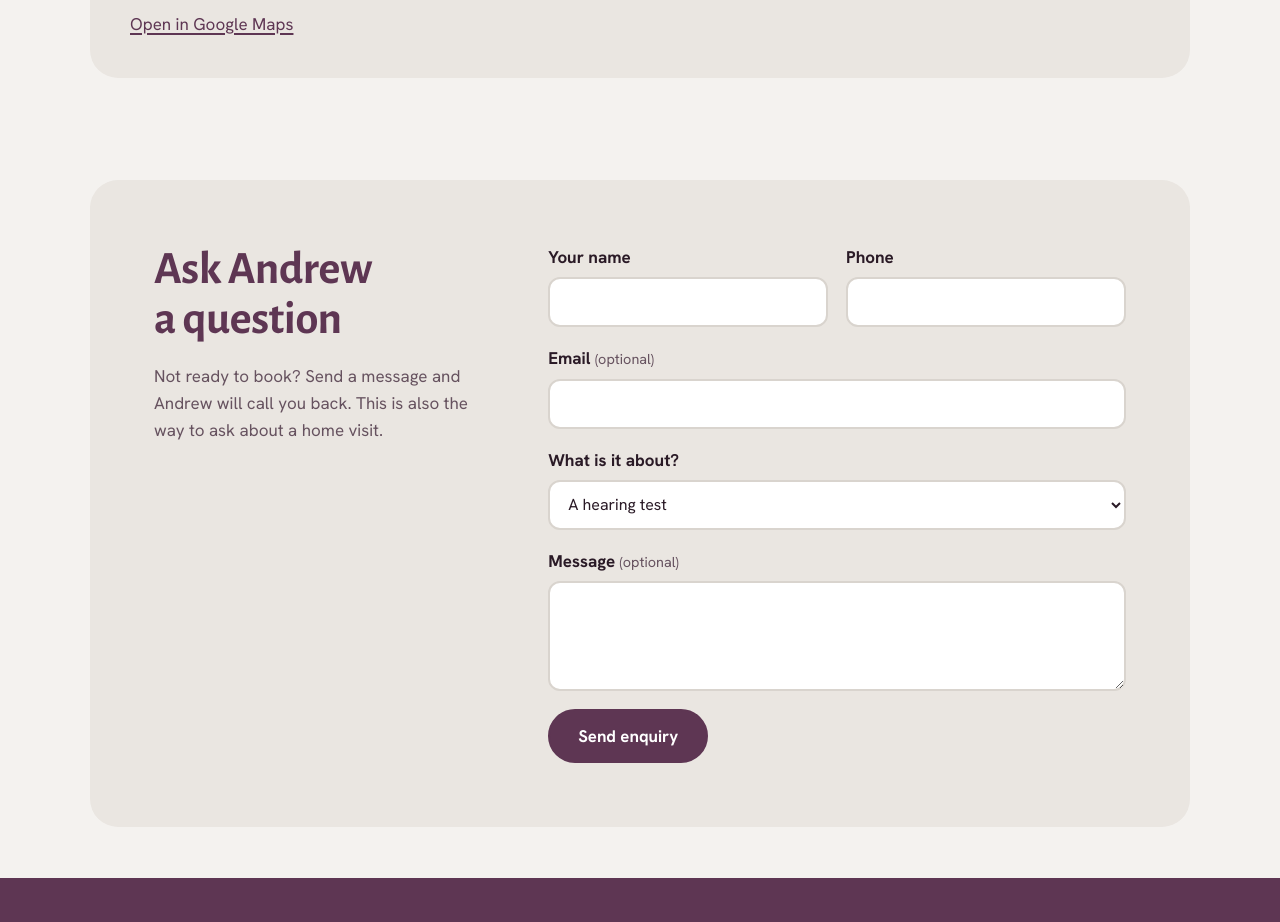
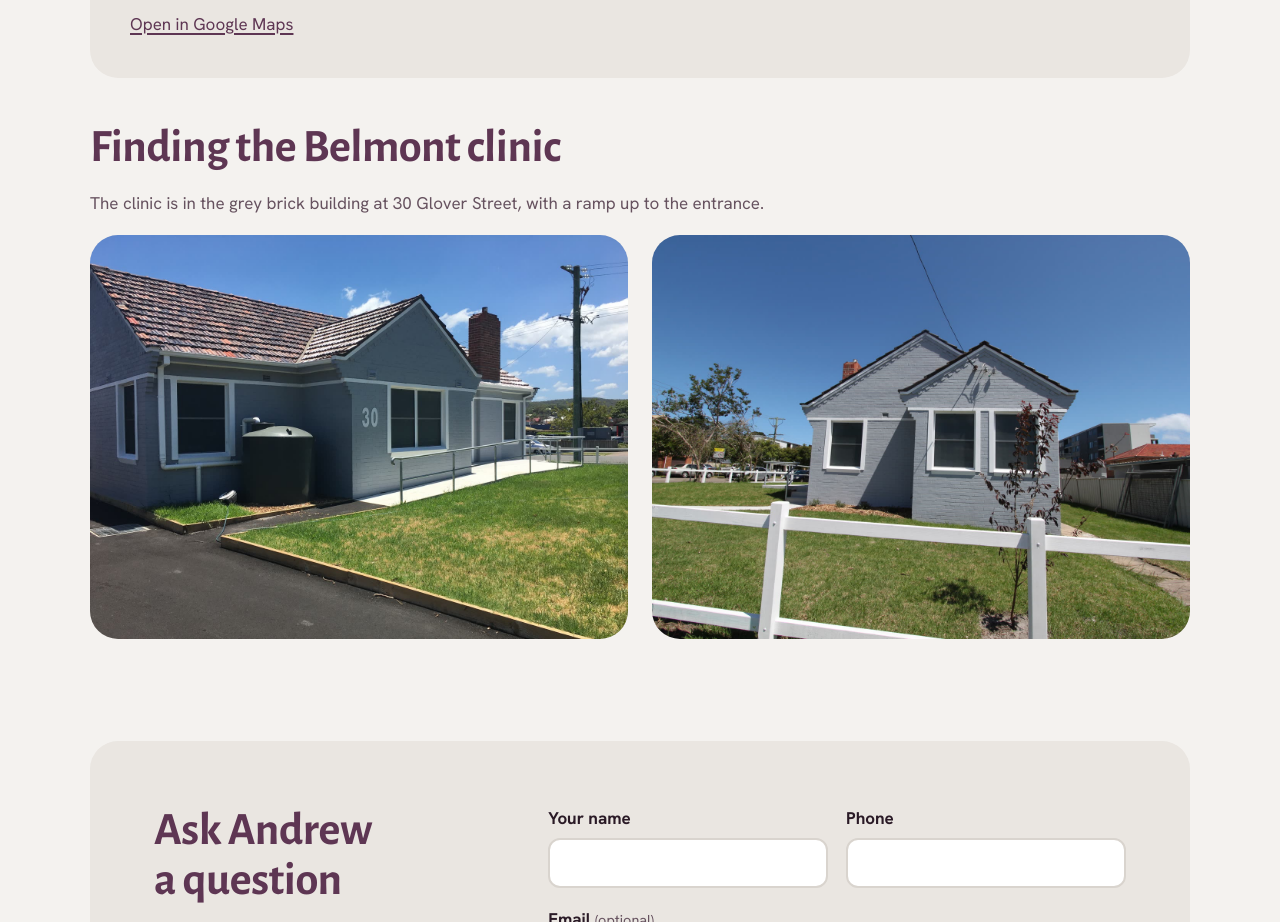
Before and after one commit to sumanthm18/hearinghub-preview, a plain HTML site: page contact.html in a window 1280 px wide. Shown: the part 1065-1987 px from the top of the page. Drawn offline with nearby package versions, Linux system fonts and the light colour scheme.

Commit message:
Add Phonak EON and Belmont clinic photos
- About: Phonak EON section with the image and copy from Phonak (Louise McAnulty, 16 Nov)
- Home: hearing aids link mentions Phonak EON
- Contact: Finding the Belmont clinic, two outside photos of 30 Glover Street (permission from the centre manager, 16 Nov)

Co-Authored-By: Claude Opus 5.5 <noreply@anthropic.com>

```diff
--- a/contact.html
+++ b/contact.html
@@ -179,6 +179,10 @@ p { text-wrap: pretty; }
 .place--main .btn { background: var(--on-plum); border-color: var(--on-plum); color: var(--plum); }
 .place--main .btn:hover { background: var(--stone-deep); border-color: var(--stone-deep); color: var(--plum-deep); }
 .place--main .soft { color: var(--on-plum-soft); }
+.site-photos { display: grid; grid-template-columns: 1fr 1fr; gap: clamp(12px, 2vw, 24px); }
+.site-photos figure { margin: 0; border-radius: var(--r-panel); overflow: hidden; background: var(--linen); aspect-ratio: 4 / 3; }
+.site-photos img { width: 100%; height: 100%; object-fit: cover; display: block; }
+@media (max-width: 640px) { .site-photos { grid-template-columns: 1fr; } }
 .place-tag { font-weight: 700; font-size: var(--text-sm); color: var(--teal-deep); }
 .place--main .place-tag { color: var(--teal); }
 .phone-big { font-family: var(--font-display); font-weight: 800; font-size: 1.9rem; text-decoration: none; }
@@ -357,6 +361,14 @@ fieldset { border: 0; padding: 0; margin: 0; min-width: 0; }
         <a href="https://www.google.com/maps/search/?api=1&amp;query=260+Newcastle+Street+East+Maitland+NSW+2323">Open in Google Maps</a>
       </div>
     </div>
+    <div class="stack">
+      <h2>Finding the Belmont clinic</h2>
+      <p class="soft">The clinic is in the grey brick building at 30 Glover Street, with a ramp up to the entrance.</p>
+      <div class="site-photos">
+        <figure><img src="assets/belmont-ramp.jpg" alt="The grey brick building at 30 Glover Street, Belmont, with the number 30 on the wall and a ramp with handrails leading to the entrance" width="1400" height="1050" loading="lazy"></figure>
+        <figure><img src="assets/belmont-front.jpg" alt="The front of the building at 30 Glover Street, Belmont, behind a white timber fence and lawn" width="1400" height="1050" loading="lazy"></figure>
+      </div>
+    </div>
   </div>
 </section>
 
```
Also changed, not shown: about.html (+6 -0 lines), index.html (+1 -1 lines), assets/belmont-front.jpg (added), assets/belmont-ramp.jpg (added), assets/phonak-eon.png (added).
